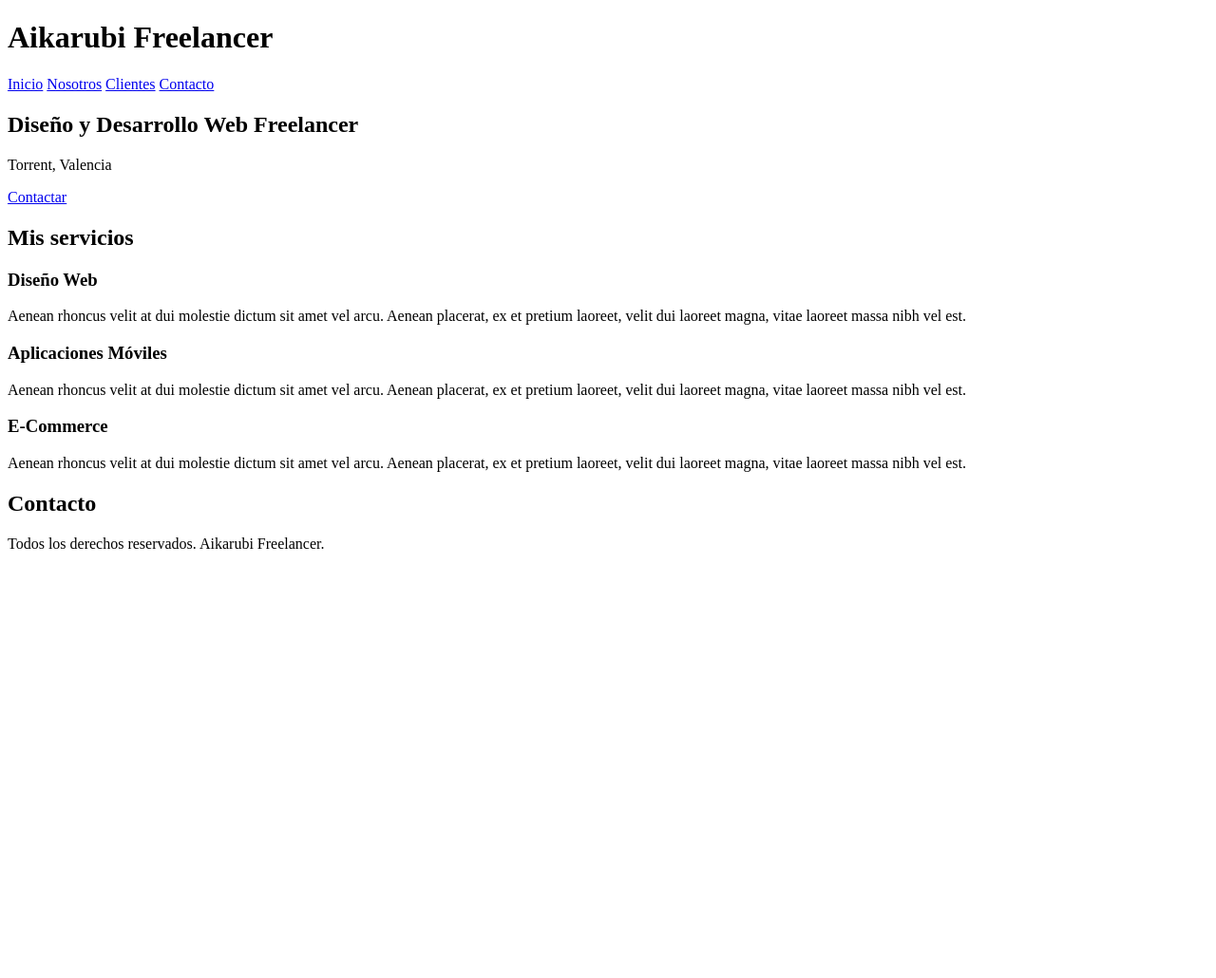
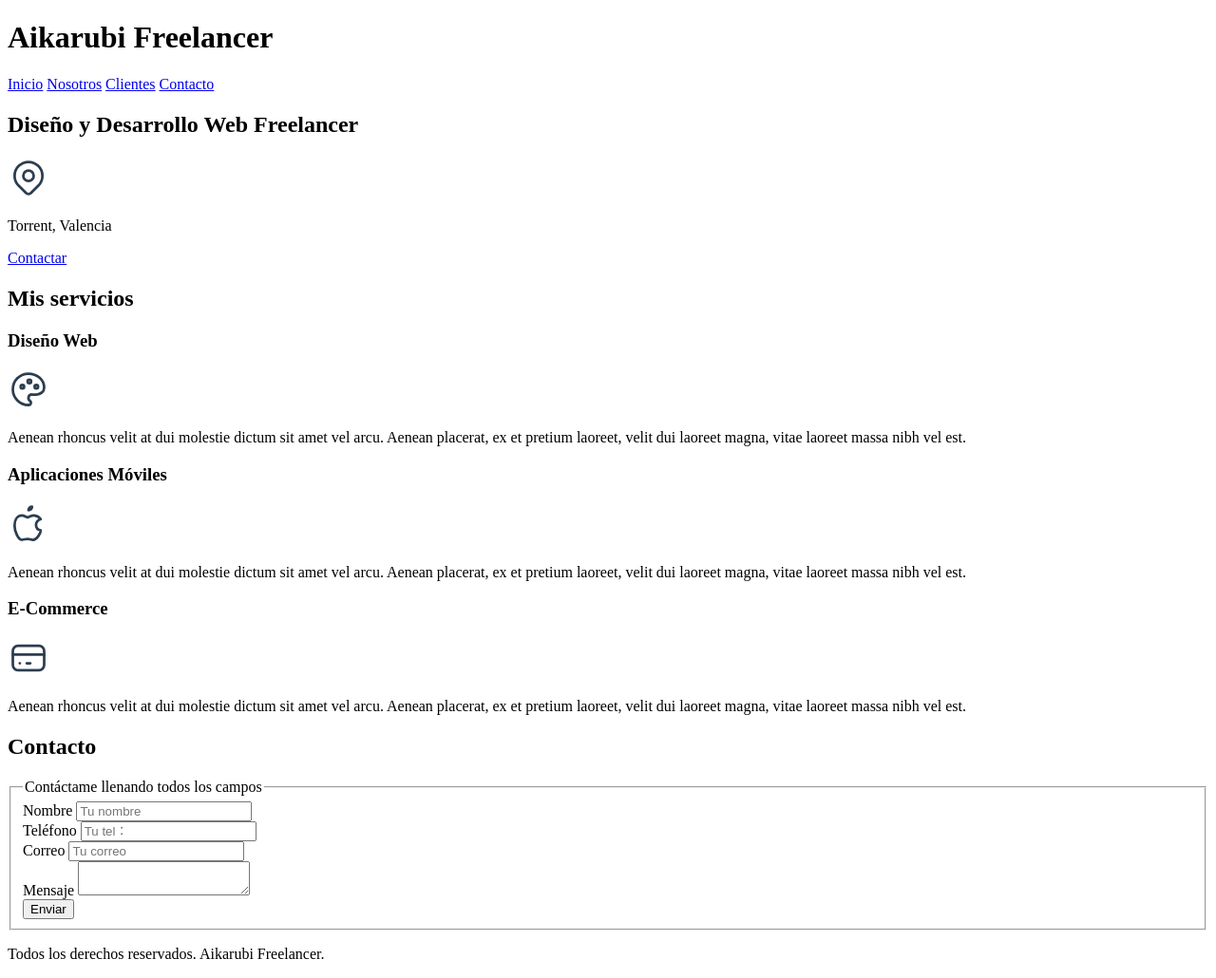
Before and after one commit to Aikarubi/DesingFreelancer, a plain HTML site: page index.html in a window 1280 px wide. Shown: the whole page at 95% size. Before the commit the page ends 800 px from the top, so only its background shows below. Drawn offline with Linux system fonts and the light colour scheme.

Commit message:
Estructura HTML terminada

```diff
--- a/index.html
+++ b/index.html
@@ -19,8 +19,17 @@
         <a href="./views/contacto.html">Contacto</a>
     </nav>
 
+
+
     <section>
         <h2>Diseño y Desarrollo Web Freelancer</h2>
+        <svg xmlns="http://www.w3.org/2000/svg" class="icon icon-tabler icon-tabler-map-pin" width="44" height="44"
+            viewBox="0 0 24 24" stroke-width="1.5" stroke="#2c3e50" fill="none" stroke-linecap="round"
+            stroke-linejoin="round">
+            <path stroke="none" d="M0 0h24v24H0z" fill="none" />
+            <path d="M9 11a3 3 0 1 0 6 0a3 3 0 0 0 -6 0" />
+            <path d="M17.657 16.657l-4.243 4.243a2 2 0 0 1 -2.827 0l-4.244 -4.243a8 8 0 1 1 11.314 0z" />
+        </svg>
         <p>Torrent, Valencia</p>
 
         <a href="#">Contactar</a>
@@ -31,18 +40,45 @@
 
         <section>
             <h3>Diseño Web</h3>
+            <svg xmlns="http://www.w3.org/2000/svg" class="icon icon-tabler icon-tabler-palette" width="44" height="44"
+                viewBox="0 0 24 24" stroke-width="1.5" stroke="#2c3e50" fill="none" stroke-linecap="round"
+                stroke-linejoin="round">
+                <path stroke="none" d="M0 0h24v24H0z" fill="none" />
+                <path
+                    d="M12 21a9 9 0 0 1 0 -18c4.97 0 9 3.582 9 8c0 1.06 -.474 2.078 -1.318 2.828c-.844 .75 -1.989 1.172 -3.182 1.172h-2.5a2 2 0 0 0 -1 3.75a1.3 1.3 0 0 1 -1 2.25" />
+                <path d="M8.5 10.5m-1 0a1 1 0 1 0 2 0a1 1 0 1 0 -2 0" />
+                <path d="M12.5 7.5m-1 0a1 1 0 1 0 2 0a1 1 0 1 0 -2 0" />
+                <path d="M16.5 10.5m-1 0a1 1 0 1 0 2 0a1 1 0 1 0 -2 0" />
+            </svg>
             <p>Aenean rhoncus velit at dui molestie dictum sit amet vel arcu. Aenean placerat, ex et pretium laoreet,
                 velit dui
                 laoreet magna, vitae laoreet massa nibh vel est.</p>
         </section>
         <section>
             <h3>Aplicaciones Móviles</h3>
+            <svg xmlns="http://www.w3.org/2000/svg" class="icon icon-tabler icon-tabler-brand-apple" width="44"
+                height="44" viewBox="0 0 24 24" stroke-width="1.5" stroke="#2c3e50" fill="none" stroke-linecap="round"
+                stroke-linejoin="round">
+                <path stroke="none" d="M0 0h24v24H0z" fill="none" />
+                <path
+                    d="M8.286 7.008c-3.216 0 -4.286 3.23 -4.286 5.92c0 3.229 2.143 8.072 4.286 8.072c1.165 -.05 1.799 -.538 3.214 -.538c1.406 0 1.607 .538 3.214 .538s4.286 -3.229 4.286 -5.381c-.03 -.011 -2.649 -.434 -2.679 -3.23c-.02 -2.335 2.589 -3.179 2.679 -3.228c-1.096 -1.606 -3.162 -2.113 -3.75 -2.153c-1.535 -.12 -3.032 1.077 -3.75 1.077c-.729 0 -2.036 -1.077 -3.214 -1.077z" />
+                <path d="M12 4a2 2 0 0 0 2 -2a2 2 0 0 0 -2 2" />
+            </svg>
             <p>Aenean rhoncus velit at dui molestie dictum sit amet vel arcu. Aenean placerat, ex et pretium laoreet,
                 velit dui
                 laoreet magna, vitae laoreet massa nibh vel est.</p>
         </section>
         <section>
             <h3>E-Commerce</h3>
+            <svg xmlns="http://www.w3.org/2000/svg" class="icon icon-tabler icon-tabler-credit-card" width="44"
+                height="44" viewBox="0 0 24 24" stroke-width="1.5" stroke="#2c3e50" fill="none" stroke-linecap="round"
+                stroke-linejoin="round">
+                <path stroke="none" d="M0 0h24v24H0z" fill="none" />
+                <path d="M3 5m0 3a3 3 0 0 1 3 -3h12a3 3 0 0 1 3 3v8a3 3 0 0 1 -3 3h-12a3 3 0 0 1 -3 -3z" />
+                <path d="M3 10l18 0" />
+                <path d="M7 15l.01 0" />
+                <path d="M11 15l2 0" />
+            </svg>
             <p>Aenean rhoncus velit at dui molestie dictum sit amet vel arcu. Aenean placerat, ex et pretium laoreet,
                 velit dui
                 laoreet magna, vitae laoreet massa nibh vel est.</p>
@@ -52,6 +88,32 @@
 
     <section>
         <h2>Contacto</h2>
+
+        <form>
+            <fieldset>
+                <legend>Contáctame llenando todos los campos</legend>
+
+                <div>
+                    <label>Nombre</label>
+                    <input type="text" placeholder="Tu nombre">
+                </div>
+                <div>
+                    <label>Teléfono</label>
+                    <input type="tel" placeholder="Tu tel：">
+                </div>
+                <div>
+                    <label>Correo</label>
+                    <input type="email" placeholder="Tu correo">
+                </div>
+                <div>
+                    <label>Mensaje</label>
+                    <textarea></textarea>
+                </div>
+                <div>
+                    <input type="submit" value="Enviar">
+                </div>
+            </fieldset>
+        </form>
     </section>
 
     <footer>
```
